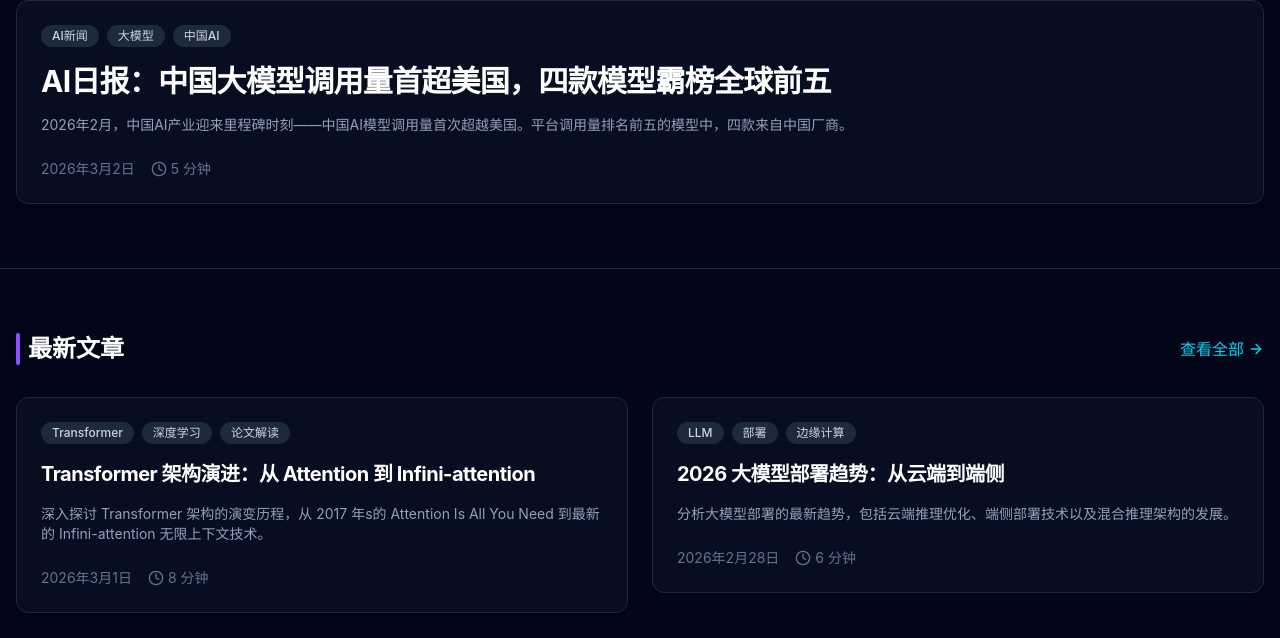
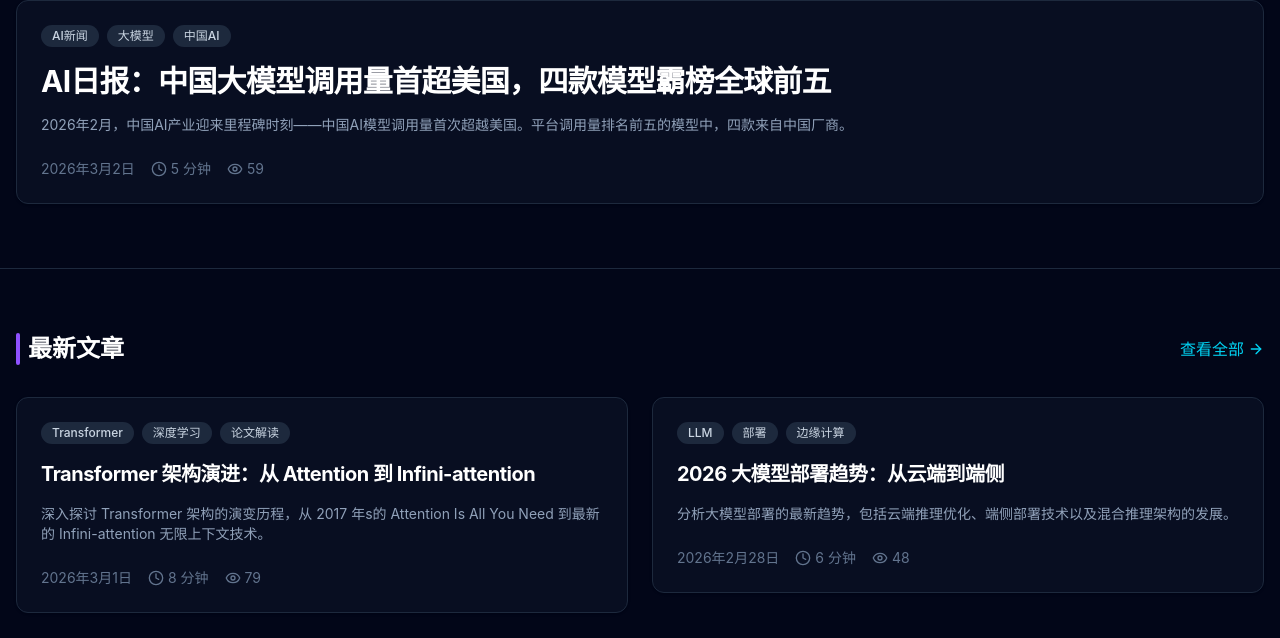
Before and after one commit to Lhy099/ai-daily-blog, a Next.js app: page / in a window 1280 px wide. Shown: the part 750-1388 px from the top of the page. Built offline with nearby package versions, Linux system fonts and the light colour scheme; no server answers.

Commit message:
feat: add eye icon and simulated view counter for blog posts

```diff
--- a/src/app/blog/[slug]/page.tsx
+++ b/src/app/blog/[slug]/page.tsx
@@ -7,6 +7,7 @@ import { siteConfig } from "@/config/site"
 import { Navbar } from "@/components/blog/navbar"
 import { Footer } from "@/components/blog/footer"
 import { ArticleCard } from "@/components/blog/article-card"
+import { PostViews } from "@/components/blog/post-views"
 import { Badge } from "@/components/ui/badge"
 import { formatDate } from "@/lib/utils"
 import { Clock, ArrowLeft } from "lucide-react"
@@ -59,6 +60,7 @@ export default async function BlogPostPage({ params }: BlogPostPageProps) {
                 <Clock className="h-4 w-4" />
                 {post.readTime}
               </span>
+              <PostViews slug={slug} />
               <span>作者: {siteConfig.author}</span>
             </div>
           </header>
--- a/src/components/blog/article-card.tsx
+++ b/src/components/blog/article-card.tsx
@@ -6,7 +6,8 @@ import { cn } from "@/lib/utils"
 import { Card, CardContent, CardHeader, CardTitle, CardDescription } from "@/components/ui/card"
 import { Badge } from "@/components/ui/badge"
 import { formatDate } from "@/lib/utils"
-import { Clock, ArrowRight } from "lucide-react"
+import { Clock, ArrowRight, Eye } from "lucide-react"
+import { useViewCount } from "@/lib/use-view-count"
 
 interface Post {
   slug: string
@@ -24,6 +25,8 @@ interface ArticleCardProps {
 }
 
 export function ArticleCard({ post, index = 0, featured = false }: ArticleCardProps) {
+  const views = useViewCount(post.slug)
+
   return (
     <motion.div
       initial={{ opacity: 0, y: 20 }}
@@ -61,6 +64,10 @@ export function ArticleCard({ post, index = 0, featured = false }: ArticleCardPr
                   <Clock className="h-4 w-4" />
                   {post.readTime}
                 </span>
+                <span className="flex items-center gap-1">
+                  <Eye className="h-4 w-4" />
+                  {views > 0 ? views : "加载中"}
+                </span>
               </div>
 
               <span className="flex items-center gap-1 text-cyan-400 opacity-0 group-hover:opacity-100 transition-opacity">
--- /dev/null
+++ b/src/components/blog/post-views.tsx
@@ -0,0 +1,15 @@
+"use client"
+
+import { Eye } from "lucide-react"
+import { useViewCount } from "@/lib/use-view-count"
+
+export function PostViews({ slug }: { slug: string }) {
+  const views = useViewCount(slug, true)
+
+  return (
+    <span className="flex items-center gap-1">
+      <Eye className="h-4 w-4" />
+      {views > 0 ? `${views} 次阅读` : "加载中"}
+    </span>
+  )
+}
--- /dev/null
+++ b/src/lib/use-view-count.ts
@@ -0,0 +1,38 @@
+"use client"
+
+import { useState, useEffect } from "react"
+
+// A simple deterministic hash for strings to simulate varied view counts
+const getStringHash = (str: string) => {
+  let hash = 0
+  for (let i = 0; i < str.length; i++) {
+    hash = (hash << 5) - hash + str.charCodeAt(i)
+    hash |= 0 // Convert to 32bit integer
+  }
+  return Math.abs(hash)
+}
+
+export function useViewCount(slug: string, increment = false) {
+  const [views, setViews] = useState<number>(0)
+
+  useEffect(() => {
+    // 1. Initial base view count based on slug hash
+    const baseViews = (getStringHash(slug) % 150) + 10 // Mock popularity
+
+    // 2. Get local views from localStorage
+    const storageKey = `post-views-${slug}`
+    const localViews = Number.parseInt(localStorage.getItem(storageKey) || "0", 10)
+
+    if (increment && !sessionStorage.getItem(storageKey)) {
+      // Increment once per session to simulate real hits
+      const newLocalViews = localViews + 1
+      localStorage.setItem(storageKey, newLocalViews.toString())
+      sessionStorage.setItem(storageKey, "true")
+      setViews(baseViews + newLocalViews)
+    } else {
+      setViews(baseViews + localViews)
+    }
+  }, [slug, increment])
+
+  return views
+}
--- a/src/posts/data.ts
+++ b/src/posts/data.ts
@@ -6,6 +6,7 @@ export interface BlogPost {
   tags: string[]
   readTime: string
   content: string
+  views?: number
 }
 
 export interface TagStat {
```
